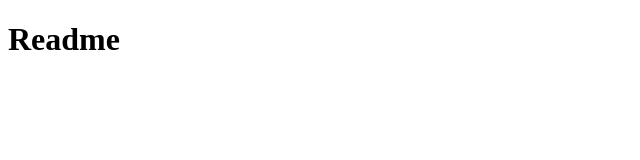
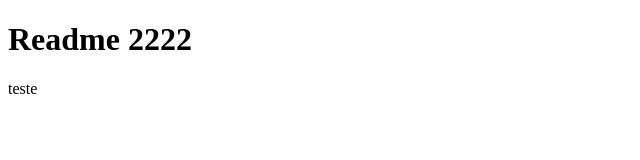
Before and after one commit to alancezarholanda/Nova-pasta, a plain HTML site: page index.html in a window 1280 px wide. Shown: the whole page, without its empty margins (0-640 px from the left). Drawn offline with Linux system fonts and the light colour scheme.

Commit message:
testando

```diff
--- a/index.html
+++ b/index.html
@@ -6,6 +6,7 @@
     <title>Document</title>
 </head>
 <body>
-    <h1>Readme</h1>
+    <h1>Readme 2222</h1>
+    <p>teste</p>
 </body>
 </html>
```
